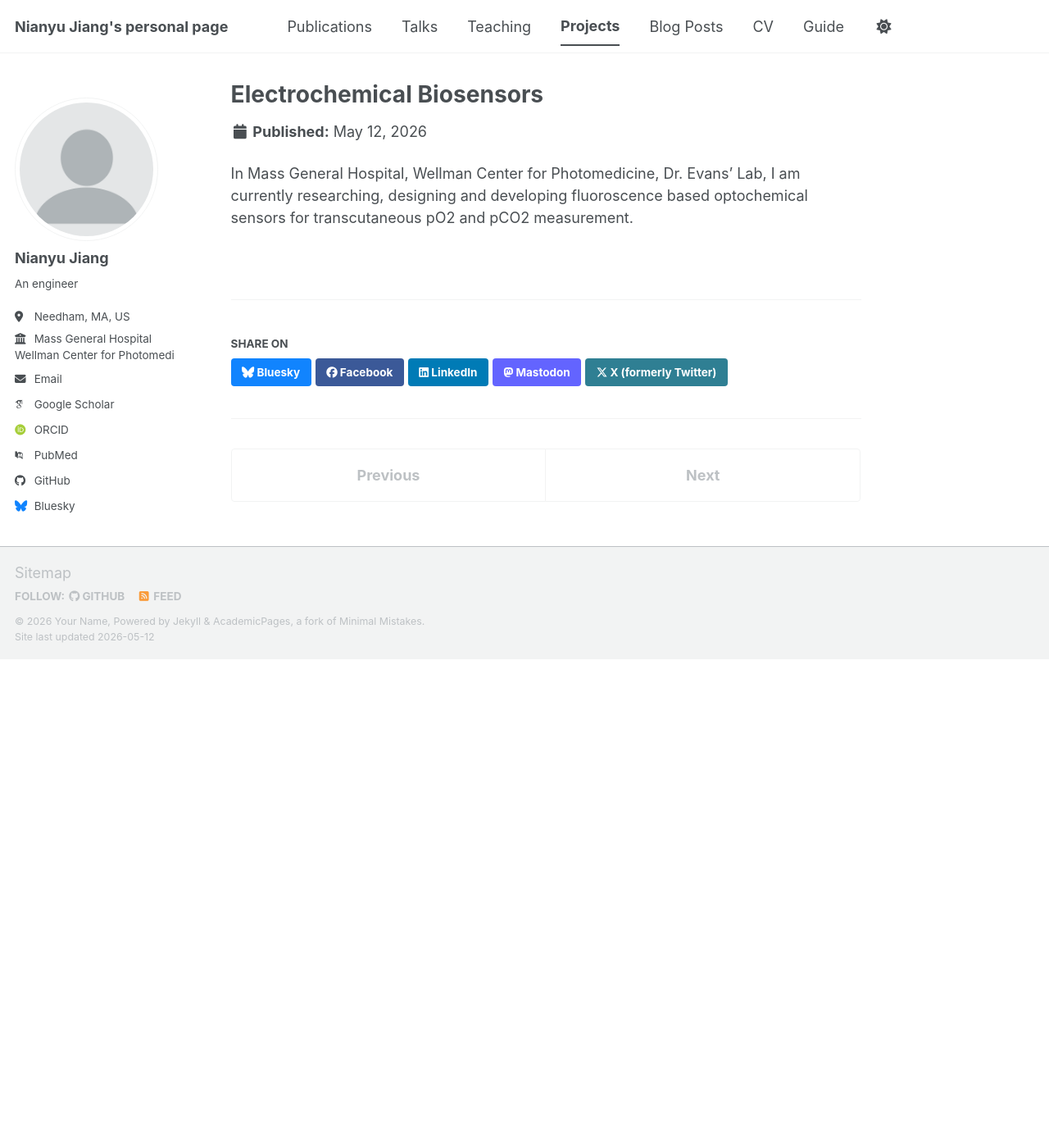
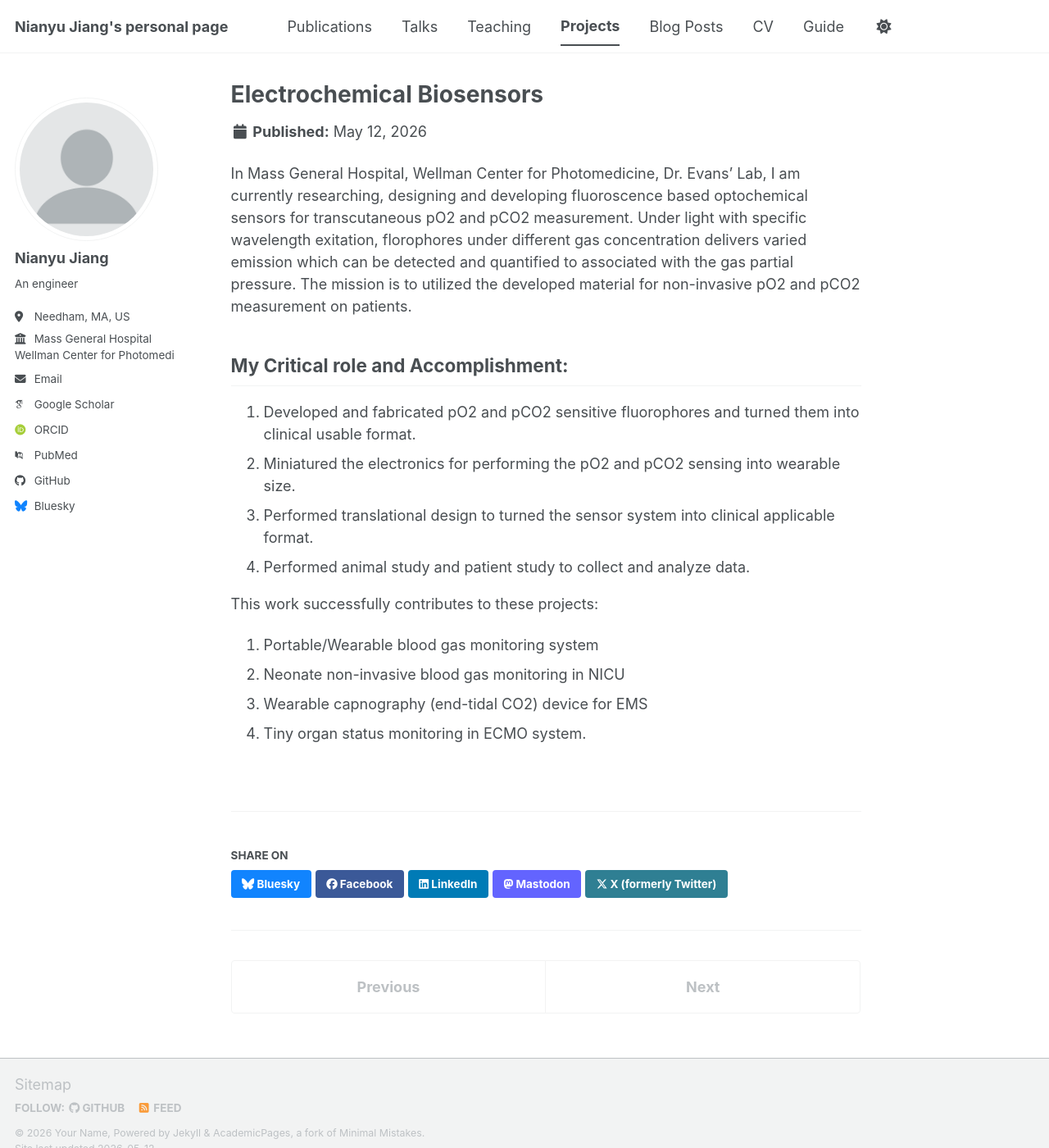
Before and after one commit to NianyuJiang/NianyuJiang.github.io, a Jekyll site: the page built from _portfolio/portfolio-2.md, in a window 1280 px wide and 1400 px high. Shown: the whole window at 82% size. Built offline with Jekyll 4.4.1, drawn with Linux system fonts in a browser that asks for light colours; some web fonts are replaced; a script bundle is joined from its source files by our own code; library files that are not in the unit come from our copies.

Commit message:
Update portfolio-2.md

```diff
--- a/_portfolio/portfolio-2.md
+++ b/_portfolio/portfolio-2.md
@@ -4,4 +4,17 @@ excerpt: "Biosensors using Aptamer functionalized NAAO membrane for bio-target d
 collection: portfolio
 ---
 
-In Mass General Hospital, Wellman Center for Photomedicine, Dr. Evans' Lab, I am currently researching, designing and developing fluoroscence based optochemical sensors for transcutaneous pO2 and pCO2 measurement.
+In Mass General Hospital, Wellman Center for Photomedicine, Dr. Evans' Lab, I am currently researching, designing and developing fluoroscence based optochemical sensors for transcutaneous pO2 and pCO2 measurement.  Under light with specific wavelength exitation, florophores under different gas concentration delivers varied emission which can be detected and quantified to associated with the gas partial pressure. The mission is to utilized the developed material for non-invasive pO2 and pCO2 measurement on patients.
+
+My Critical role and Accomplishment:
+---
+1. Developed and fabricated pO2 and pCO2 sensitive fluorophores and turned them into clinical usable format.
+2. Miniatured the electronics for performing the pO2 and pCO2 sensing into wearable size.
+3. Performed translational design to turned the sensor system into clinical applicable format.
+4. Performed animal study and patient study to collect and analyze data.
+
+This work successfully contributes to these projects:
+1. Portable/Wearable blood gas monitoring system
+2. Neonate non-invasive blood gas monitoring in NICU
+3. Wearable capnography (end-tidal CO2) device for EMS
+4. Tiny organ status monitoring in ECMO system.
```
